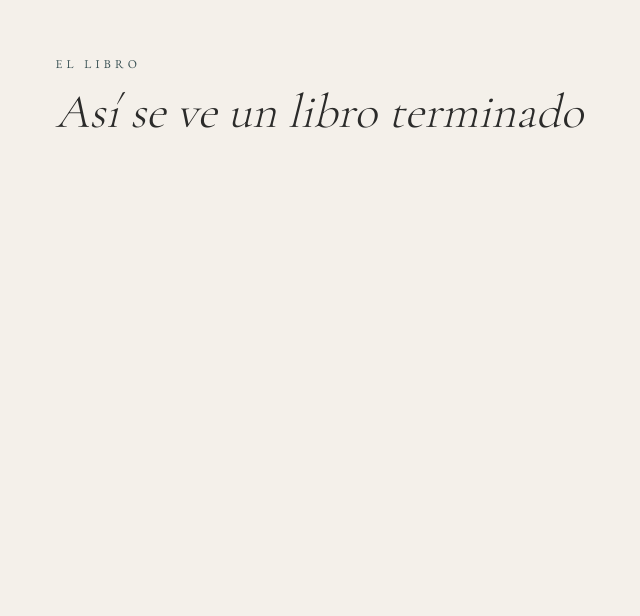
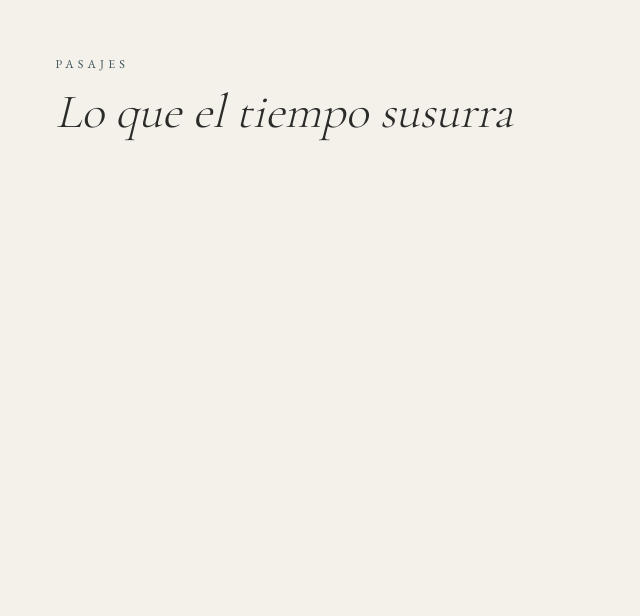
Before and after one commit to Felipelondonoliquid33/el-susurro-del-tiempo, a Next.js app: page / in a window 1280 px wide. Shown: the part 9484-10100 px from the top of the page, without its empty margins (25-665 px from the left). Built offline with nearby package versions, Linux system fonts and the light colour scheme.

Commit message:
fix: eliminar LibroMuestra de la landing

```diff
--- a/app/page.tsx
+++ b/app/page.tsx
@@ -5,7 +5,6 @@ import Footer from "@/components/sections/Footer";
 import Gallery from "@/components/sections/Gallery";
 import Header from "@/components/sections/Header";
 import Hero from "@/components/sections/Hero";
-import LibroMuestra from "@/components/sections/LibroMuestra";
 import Manifesto from "@/components/sections/Manifesto";
 import Passages from "@/components/sections/Passages";
 import Reliquias from "@/components/sections/Reliquias";
@@ -15,7 +14,7 @@ import Reliquias from "@/components/sections/Reliquias";
  *
  * Alterna respiro y golpe: pergamino (Hero) → archivo a pantalla completa
  * (Gallery) → color (Manifesto) → vitrina lateral (Reliquias) → voz (Foco) →
- * lectura tranquila (Capítulos, Libro Muestra, Pasajes) → cierre.
+ * lectura tranquila (Capítulos, Pasajes) → cierre.
  */
 export default function Page() {
   return (
@@ -28,7 +27,6 @@ export default function Page() {
         <Reliquias />
         <Foco />
         <ChapterList />
-        <LibroMuestra />
         <Passages />
       </main>
       <Footer />
```
